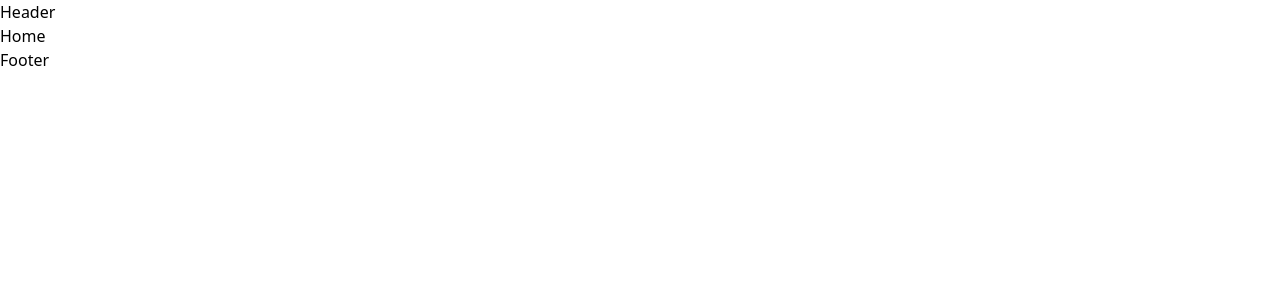
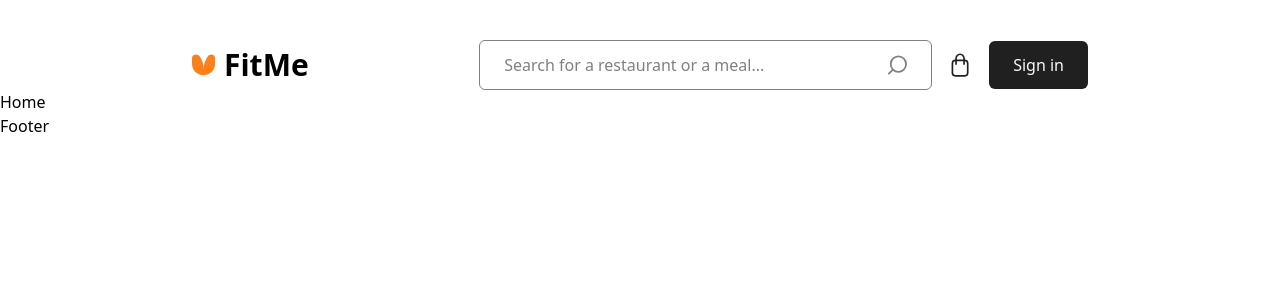
Before and after one commit to zminchev/restaurant, a Next.js app in the folder frontend/: page / in a window 1280 px wide. Shown: the top 300 px of the page. Built offline with nearby package versions, Linux system fonts and the light colour scheme.

Commit message:
Update index page to use the header

```diff
--- a/frontend/src/pages/index.tsx
+++ b/frontend/src/pages/index.tsx
@@ -1,7 +1,10 @@
+import Header from 'components/Header';
+import MainNav from 'components/MainNav';
+
 export default function Home() {
   return (
     <>
-      <header>Header</header>
+      <Header />
       <main>Home</main>
       <footer>Footer</footer>
     </>
```
